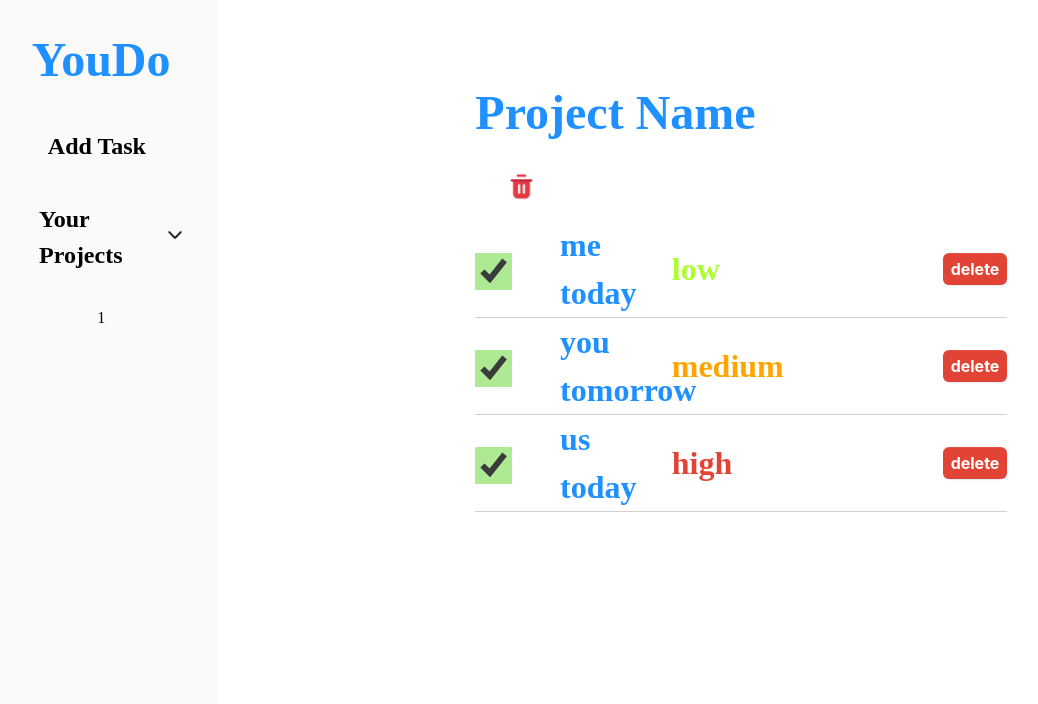
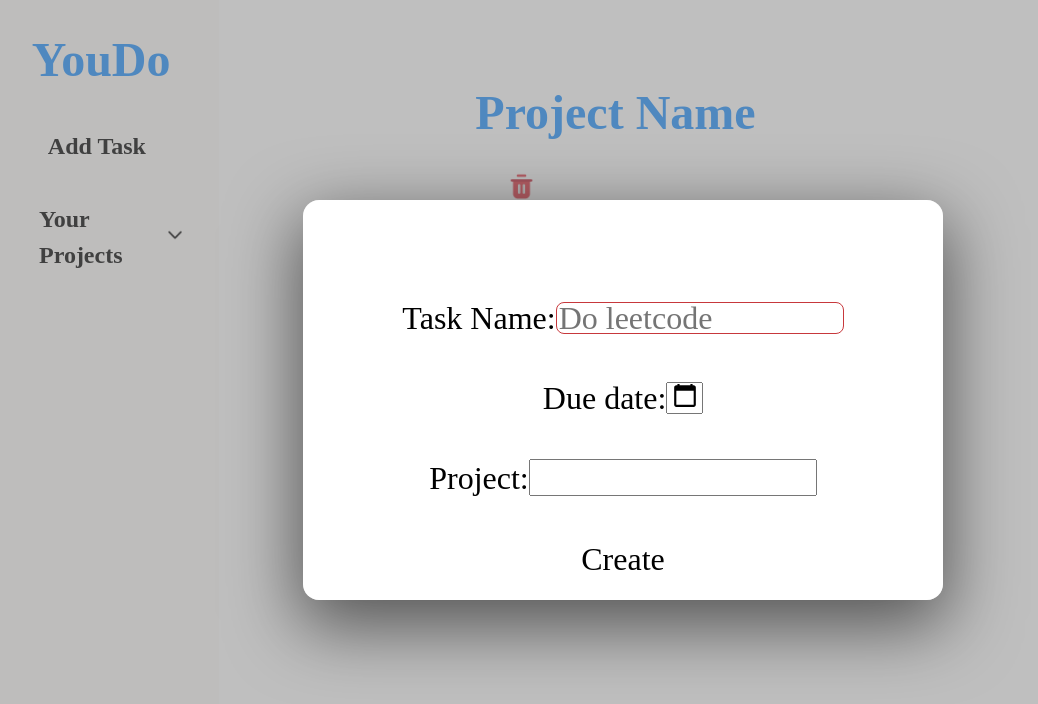
Before and after one commit to B1t-Master/todo-list, a website built with webpack: page src/template.html in a window 1280 px wide. Both pictures are taken after a click on the button 44 px from the left and 148 px from the top of the page. Shown: the whole page, without its empty margins (17-1055 px from the left). Built offline with nearby package versions, Linux system fonts and the light colour scheme; files whose address does not match are found by name.

Commit message:
Create a modal for adding tasks

```diff
--- /dev/null
+++ b/src/dom-logic/add-task.js
@@ -0,0 +1,11 @@
+const addButton = document.querySelector(".add-task");
+const modal = document.querySelector("#task-modal");
+const closeButton = document.querySelector(".close");
+addButton.addEventListener("click", () => {
+  modal.showModal();
+});
+
+closeButton.addEventListener("click", () => {
+  modal.close();
+});
+export { addButton };
--- a/src/dom-logic/project-card.js
+++ b/src/dom-logic/project-card.js
@@ -1,4 +1,5 @@
 import { getAllFromStorage, archive } from "../app-logic/helper";
+import { addButton } from "./add-task";
 
 const projectTab = document.querySelector("#project-listing");
 function renderProjectCard(storage) {
--- a/src/index.js
+++ b/src/index.js
@@ -12,11 +12,11 @@ let todo5 = createTodo("whooo", "waayyy", "future", false, "low", 2);
 // helpers.getAllFromStorage();
 
 // console.log(todo1);
-helpers.archive.push(todo1);
-helpers.archive.push(todo2);
-helpers.archive.push(todo3);
+// helpers.archive.push(todo1);
+// helpers.archive.push(todo2);
+// helpers.archive.push(todo3);
 
-helpers.saveToStorage(helpers.archive);
+// helpers.saveToStorage(helpers.archive);
 
 // helpers.removeFromStorage("you", localStorage);
 // console.log(helpers.getFromStorage("0").title);
--- a/src/style.css
+++ b/src/style.css
@@ -204,3 +204,95 @@ input {
   box-shadow: 0px 0.5px 1.5px rgba(54, 122, 246, 0.25),
     inset 0px 0.8px 0px -0.25px rgba(255, 255, 255, 0.2);
 }
+
+dialog[open] {
+  left: 0;
+  right: 0;
+  top: 0;
+  bottom: 0;
+  margin: auto;
+  position: absolute;
+  width: 50%;
+  height: 50%;
+  background: #eee;
+  display: flex;
+  flex-direction: column;
+  appearance: none;
+  justify-content: center;
+  border-radius: 16px;
+  border: none;
+  background-color: white;
+  box-shadow: rgba(0, 0, 0, 0.56) 0px 22px 70px 4px;
+  gap: 16px;
+  padding: 2rem;
+}
+
+dialog::backdrop {
+  background-color: grey;
+  opacity: 0.5;
+}
+
+form {
+  display: flex;
+  margin-top: 8rem;
+  gap: 2rem;
+  flex-wrap: wrap;
+  flex-direction: column;
+  justify-content: center;
+  align-self: center;
+}
+
+form > div {
+  display: flex;
+  flex-direction: row;
+  align-self: center;
+  align-items: center;
+}
+
+form > div > input {
+  margin-top: -0.05rem;
+}
+
+dialog > form > label,
+dialog > form > div {
+  font-size: 2rem;
+}
+
+.modal {
+  height: 2rem;
+}
+
+.modal:focus {
+  appearance: none;
+  outline: none;
+  border: 1px solid #c7383c;
+  border-radius: 8px;
+}
+
+.close {
+  margin-top: 0.5em;
+}
+
+form > input {
+  font-size: 1.5rem;
+}
+
+input {
+  align-self: center;
+}
+
+fieldset {
+  /* appearance: none; */
+  border: 0px;
+}
+
+.name {
+  flex: 2;
+}
+
+#name {
+  width: 18rem;
+}
+
+input {
+}
--- a/src/template.html
+++ b/src/template.html
@@ -29,4 +29,43 @@
       <div class="project-body"></div>
     </section>
   </body>
+  <dialog id="task-modal">
+      <form action="" method="post">
+        <div>
+          <label class="name" for="name">Task Name:</label>
+          <input
+            required
+            class="modal"
+            type="text"
+            id="name"
+            placeholder="Do leetcode"
+            name="task-name"
+          />
+        </div>
+        <div>
+          <label for="dueDate">Due date:</label>
+          <input
+            required
+            type="date"
+            id="dueDate"
+            min="0"
+            class="date modal"
+            name="date"
+          />
+        </div>
+        <div>
+          <label class="number" for="number">Project:</label>
+          <input
+            required
+            type="number"
+            id="name"
+            name="project-number"
+          />
+        </div>
+        <div>
+          <button class="dialog-add" type="dialog">Create</button>
+        </div>
+      </form>
+      <button class="close" type="button">Close</button>
+    </dialog>
 </html>
```
